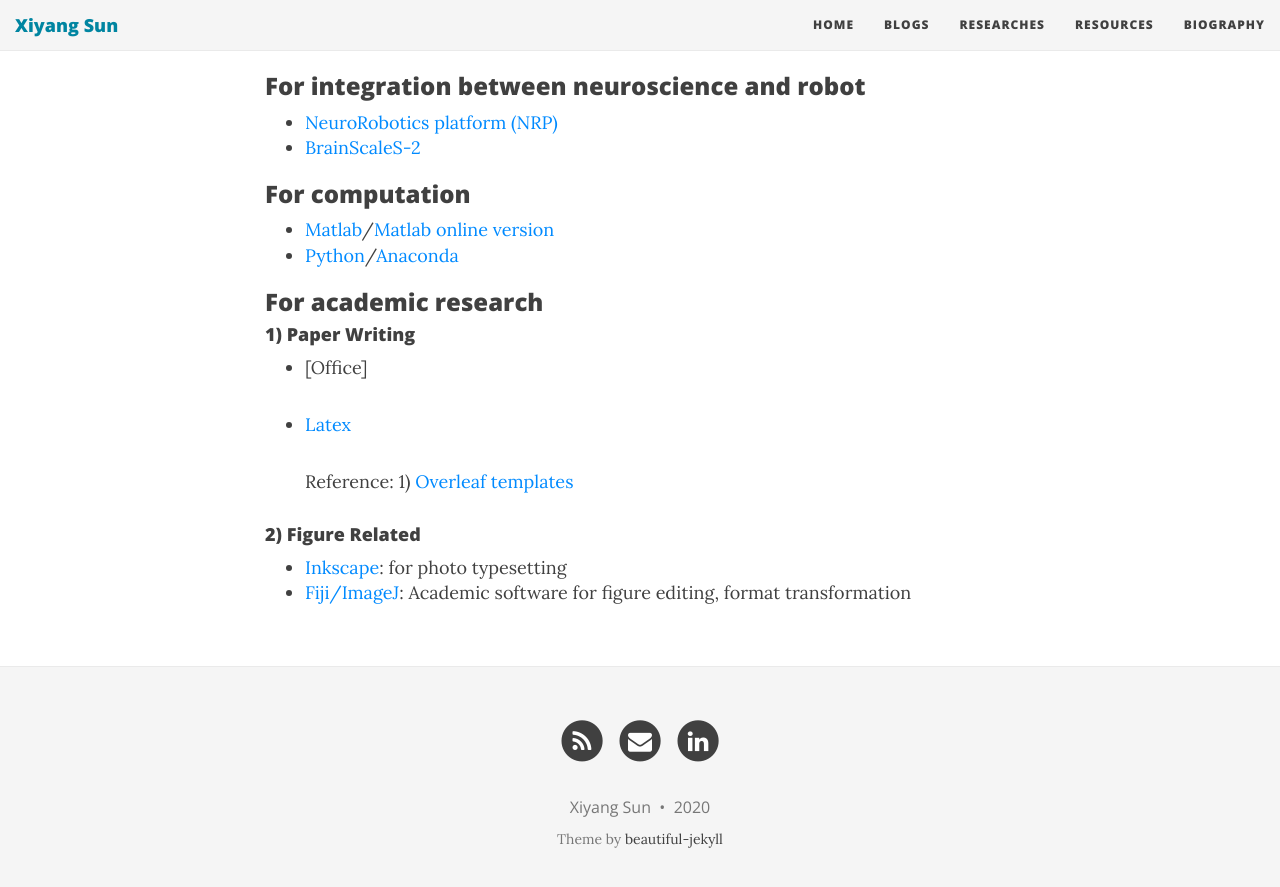
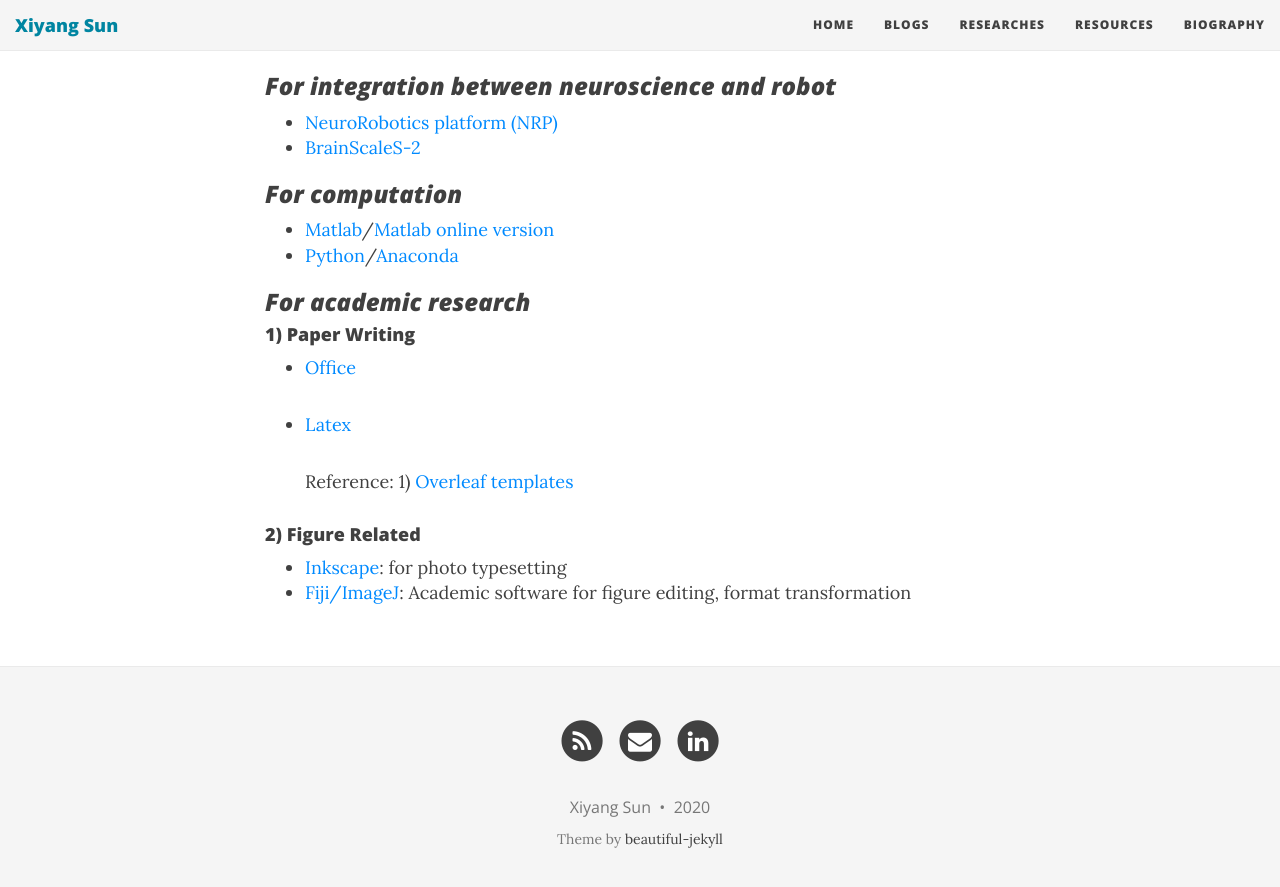
Before and after one commit to AlbertLordsun/AlbertLordsun.github.io, a Jekyll site: the page built from resources/index.md, in a window 1280 px wide and 900 px high, scrolled down 1171 px. Shown: the top 887 px of the window. Built offline with Jekyll 4.4.1, drawn with Linux system fonts in a browser that asks for light colours; nearby versions of some CDN libraries.

Commit message:
Add files via upload

```diff
--- a/resources/index.md
+++ b/resources/index.md
@@ -3,25 +3,25 @@ layout: page
 title: Resources
 ---
 
-## Neuroscience
+## **Neuroscience**
 
 ---
-## Computational Neuroscience
+## **Computational Neuroscience**
 
 ---
-## Machine Learning
+## **Machine Learning**
 
 ---
-## Deep Learning
+## **Deep Learning**
 
 
 ---
-## Softwares
-### For neuroscience
+## **Softwares**
+### *For neuroscience*
 
 * [FlyBrainLab](https://www.biorxiv.org/content/biorxiv/early/2020/06/24/2020.06.23.168161.full.pdf)
 
-### For robot
+### *For robot*
 #### 1) Structure design
 * [Solidworks](https://www.solidworks.com/sw/support/downloads.htm) (not free)
 * [Onshape](https://www.onshape.com/) (free, online)
@@ -41,17 +41,17 @@ title: Resources
 #### 4) Simulation
 * [Webots](https://cyberbotics.com/)
 
-### For integration between neuroscience and robot
+### *For integration between neuroscience and robot*
 * [NeuroRobotics platform (NRP)](https://www.neurorobotics.net/local_install.html)
 * [BrainScaleS-2](https://brainscales.kip.uni-heidelberg.de/)
 
-### For computation
+### *For computation*
 * [Matlab](https://www.mathworks.com/downloads/)/[Matlab online version](https://ww2.mathworks.cn/products/matlab-online.html)
 * [Python](https://www.python.org/downloads/)/[Anaconda](https://docs.anaconda.com/anaconda/install/)
 
-### For academic research
+### *For academic research*
 #### 1) Paper Writing
-* [Office]
+* [Office]()
 * [Latex](https://www.latex-project.org/get/)
 
     Reference: 1) [Overleaf templates](https://www.overleaf.com/latex/templates)
```
